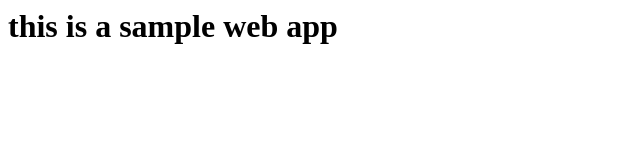
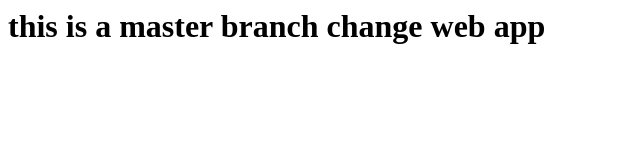
Before and after one commit to aashishmaheshwar/web-app, a plain HTML site: page index.html in a window 1280 px wide. Shown: the whole page, without its empty margins (0-640 px from the left). Drawn offline with Linux system fonts and the light colour scheme.

Commit message:
latest master

```diff
--- a/index.html
+++ b/index.html
@@ -1 +1 @@
-<h1>this is a sample web app<h1>
+<h1>this is a master branch change web app<h1>
```
